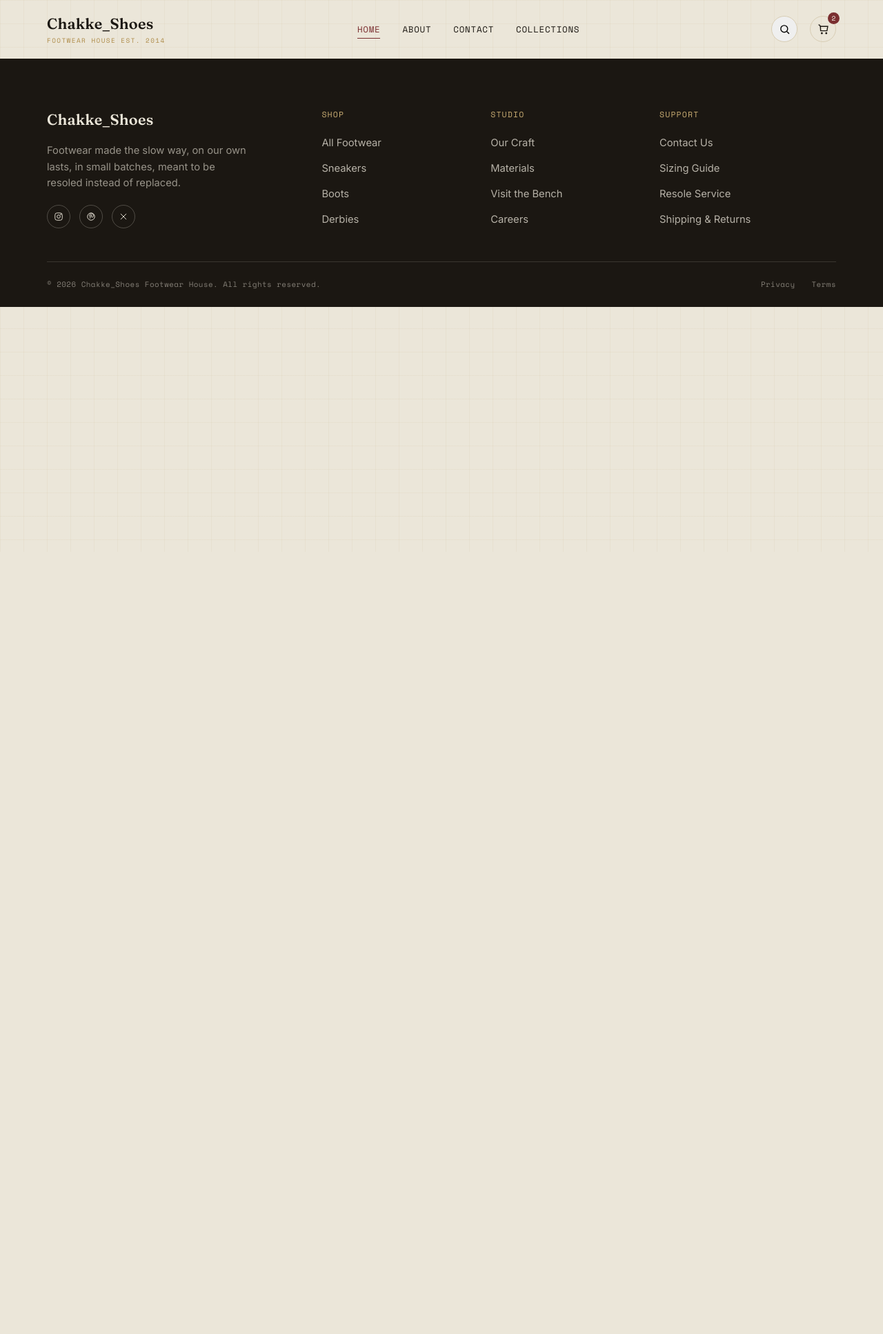
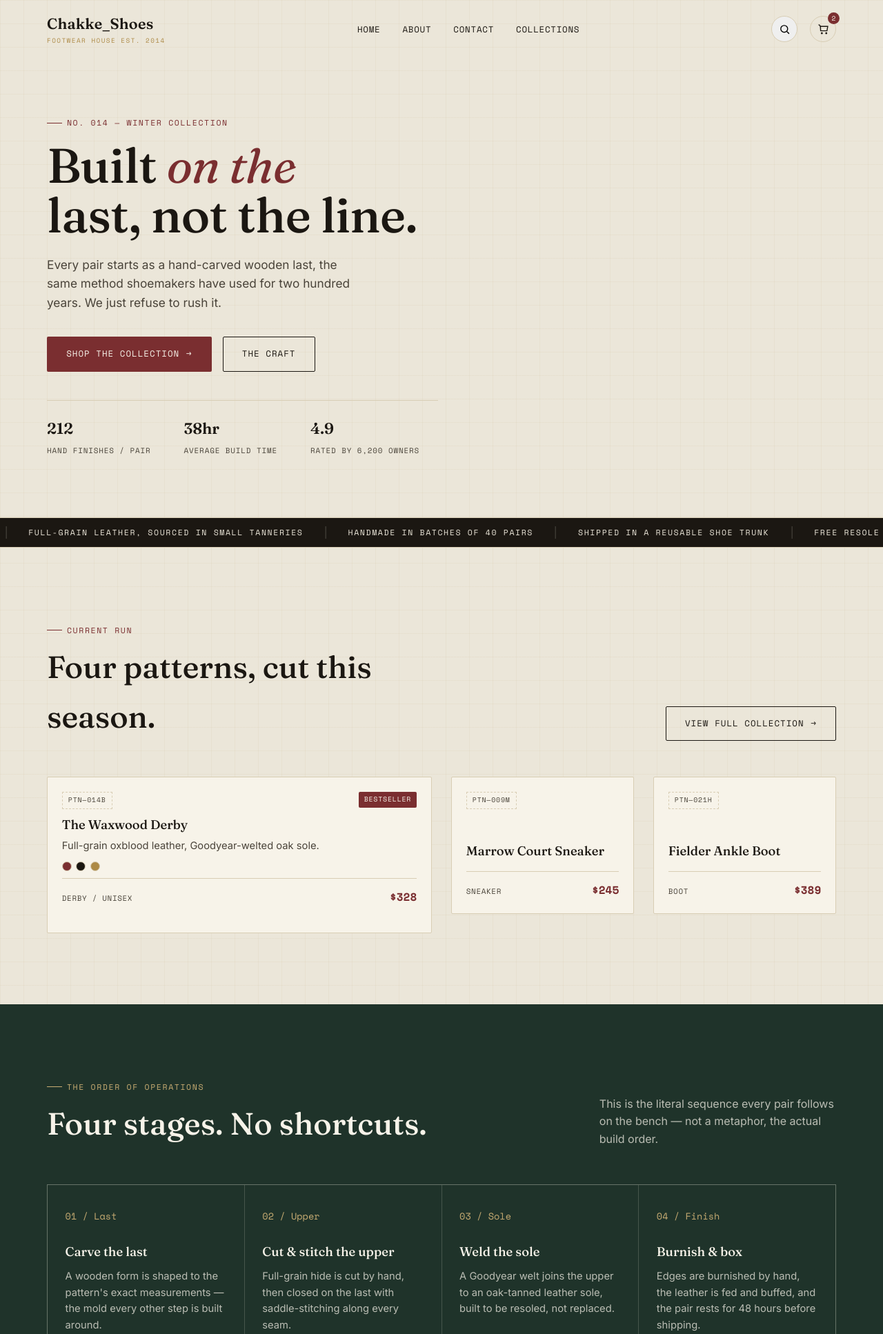
Before and after one commit to Rhythm069/Ecommerce_Chakke_Shoes, a Django app: page / in a window 1280 px wide. Shown: the top 1934 px of the page at 69% size. Before the commit the page ends 783 px from the top, so only its background shows below. Run offline with Django 5.2, Linux system fonts and the light colour scheme.

Commit message:
Home_page and other things

```diff
--- a/templates/base.html
+++ b/templates/base.html
@@ -17,7 +17,7 @@
 
     <nav class="main-nav" id="main-nav">
       <ul>
-        <li><a href={% url 'ecommerce:home' %} aria-current="page">Home</a></li>
+        <li><a href={% url 'ecommerce:home' %} >Home</a></li>
         <li><a href={% url 'ecommerce:about' %}>About</a></li>
         <li><a href={% url 'ecommerce:contact' %}>Contact</a></li>
         <li><a href={% url 'ecommerce:collection' %}>Collections</a></li>
--- a/templates/ecommerce/index.html
+++ b/templates/ecommerce/index.html
@@ -8,9 +8,162 @@
     <meta charset="UTF-8">
     <meta name="viewport" content="width=device-width, initial-scale=1.0">
     <title>Chakke_Shoes</title>
+
     <link rel="stylesheet" href="{% static 'styles/index.css' %}">
+
 </head>
 <body>
+
+<main>
+
+
+  <section class="hero">
+    <div class="container hero-inner">
+      <div class="hero-copy">
+        <span class="eyebrow">No. 014 — Winter Collection</span>
+        <h1>Built <em>on the</em><br>last, not the line.</h1>
+        <p>Every pair starts as a hand-carved wooden last, the same method shoemakers have used for two hundred years. We just refuse to rush it.</p>
+        <div class="hero-ctas">
+          <a href="collection.html" class="btn btn--primary btn--arrow">Shop the Collection</a>
+          <a href="about.html" class="btn btn--outline">The Craft</a>
+        </div>
+        <div class="hero-stats">
+          <div><strong>212</strong><span>Hand Finishes / Pair</span></div>
+          <div><strong>38hr</strong><span>Average Build Time</span></div>
+          <div><strong>4.9</strong><span>Rated by 6,200 Owners</span></div>
+        </div>
+      </div>
+
+      <div class="hero-art">
+
+    </div>
+  </section>
+
+
+  <div class="strip">
+    <div class="strip-track">
+      <span>Free resole within 12 months</span>
+      <span>Full-grain leather, sourced in small tanneries</span>
+      <span>Handmade in batches of 40 pairs</span>
+      <span>Shipped in a reusable shoe trunk</span>
+      <span>Free resole within 12 months</span>
+      <span>Full-grain leather, sourced in small tanneries</span>
+      <span>Handmade in batches of 40 pairs</span>
+      <span>Shipped in a reusable shoe trunk</span>
+    </div>
+  </div>
+
+
+  <section class="section">
+    <div class="container">
+      <div class="section-head">
+        <div>
+          <span class="eyebrow">Current Run</span>
+          <h2>Four patterns, cut this season.</h2>
+        </div>
+        <a href="collection.html" class="btn btn--outline btn--arrow">View Full Collection</a>
+      </div>
+
+      <div class="grid-featured">
+        <article class="card-blueprint">
+          <div class="card-top"><span class="sku">PTN—014B</span><span class="card-badge">Bestseller</span></div>
+
+          <h3>The Waxwood Derby</h3>
+          <p style="color:var(--ink-soft); font-size:0.92rem;">Full-grain oxblood leather, Goodyear-welted oak sole.</p>
+          <div class="card-swatches"><span style="background:#7A2E30"></span><span style="background:#1B1712"></span><span style="background:#AD8A46"></span></div>
+          <div class="card-meta"><span class="cat">Derby / Unisex</span><span class="price">$328</span></div>
+        </article>
+
+        <article class="card-blueprint">
+          <div class="card-top"><span class="sku">PTN—009M</span></div>
+          <div class="card-art">
+
+          </div>
+          <h3>Marrow Court Sneaker</h3>
+          <div class="card-meta"><span class="cat">Sneaker</span><span class="price">$245</span></div>
+        </article>
+
+        <article class="card-blueprint">
+          <div class="card-top"><span class="sku">PTN—021H</span></div>
+          <div class="card-art">
+
+          </div>
+          <h3>Fielder Ankle Boot</h3>
+          <div class="card-meta"><span class="cat">Boot</span><span class="price">$389</span></div>
+        </article>
+      </div>
+    </div>
+  </section>
+
+
+  <section class="section band-dark">
+    <div class="container">
+      <div class="section-head">
+        <div>
+          <span class="eyebrow eyebrow--light">The Order of Operations</span>
+          <h2>Four stages. No shortcuts.</h2>
+        </div>
+        <p>This is the literal sequence every pair follows on the bench — not a metaphor, the actual build order.</p>
+      </div>
+
+      <div class="process-grid">
+        <div class="process-step">
+          <span class="num">01 / Last</span>
+          <h3>Carve the last</h3>
+          <p>A wooden form is shaped to the pattern's exact measurements — the mold every other step is built around.</p>
+        </div>
+        <div class="process-step">
+          <span class="num">02 / Upper</span>
+          <h3>Cut &amp; stitch the upper</h3>
+          <p>Full-grain hide is cut by hand, then closed on the last with saddle-stitching along every seam.</p>
+        </div>
+        <div class="process-step">
+          <span class="num">03 / Sole</span>
+          <h3>Weld the sole</h3>
+          <p>A Goodyear welt joins the upper to an oak-tanned leather sole, built to be resoled, not replaced.</p>
+        </div>
+        <div class="process-step">
+          <span class="num">04 / Finish</span>
+          <h3>Burnish &amp; box</h3>
+          <p>Edges are burnished by hand, the leather is fed and buffed, and the pair rests for 48 hours before shipping.</p>
+        </div>
+      </div>
+    </div>
+  </section>
+
+
+  <section class="section">
+    <div class="container quote-block">
+
+      <div>
+        <blockquote>&ldquo;I've resoled the same pair twice in six years. That's the whole pitch, honestly &mdash; they're built to be kept.&rdquo;</blockquote>
+        <cite>— Priya N., Owner since 2019</cite>
+      </div>
+    </div>
+  </section>
+
+
+  <section class="section--tight">
+    <div class="container">
+      <div class="newsletter">
+        <div>
+          <span class="eyebrow">Notes from the Bench</span>
+          <h2>Get the next pattern drop before it lists.</h2>
+          <p>One email a month. New patterns, restock dates, and the occasional resole reminder.</p>
+        </div>
+        <form data-demo-form>
+          <div class="field-row">
+            <input type="email" placeholder="you@email.com" required aria-label="Email address">
+            <button type="submit" class="btn btn--primary">Subscribe</button>
+          </div>
+        </form>
+      </div>
+    </div>
+  </section>
+
+</main>
+
+
 
 </body>
 </html>
```
Also changed, not shown: templates/ecommerce/about.html (deleted, +0 -14 lines), templates/ecommerce/collection.html (deleted, +0 -15 lines), templates/ecommerce/contact.html (deleted, +0 -14 lines), static/styles/about.css (added), static/styles/collection.css (added), static/styles/contact.css (added).
